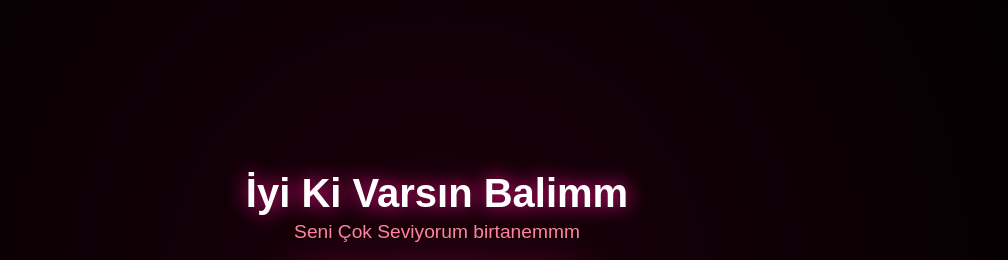
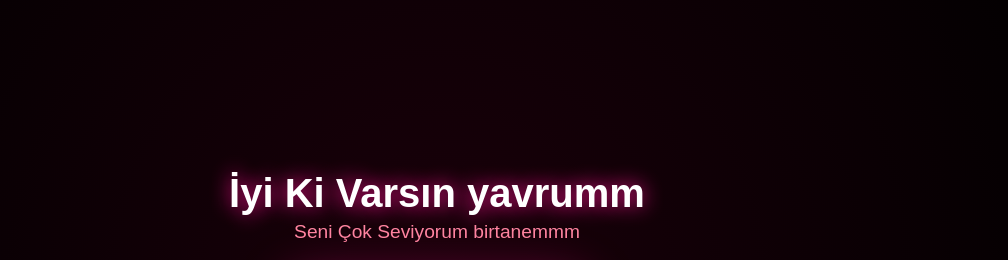
Before and after one commit to Miprexorj/nazlimm, a plain HTML site: page index.html in a window 1280 px wide. Shown: the part 108-368 px from the top of the page, without its empty margins (203-1211 px from the left). Drawn offline with Linux system fonts and the light colour scheme; grey boxes are pictures that could not be loaded.

Commit message:
Update index.html

```diff
--- a/index.html
+++ b/index.html
@@ -3,7 +3,7 @@
 <head>
     <meta charset="UTF-8">
     <meta name="viewport" content="width=device-width, initial-scale=1.0">
-    <title>Leyla'm İçin Özel...</title>
+    <title>Nazlı'm İçin Özel...</title>
     <style>
         * { margin: 0; padding: 0; box-sizing: border-box; }
         body, html {
@@ -61,7 +61,7 @@
 
     <div class="main-wrapper">
         <div class="text-content">
-            <h1>İyi Ki Varsın Balimm</h1>
+            <h1>İyi Ki Varsın yavrumm</h1>
             <p>Seni Çok Seviyorum birtanemmm</p>
         </div>
 
```
